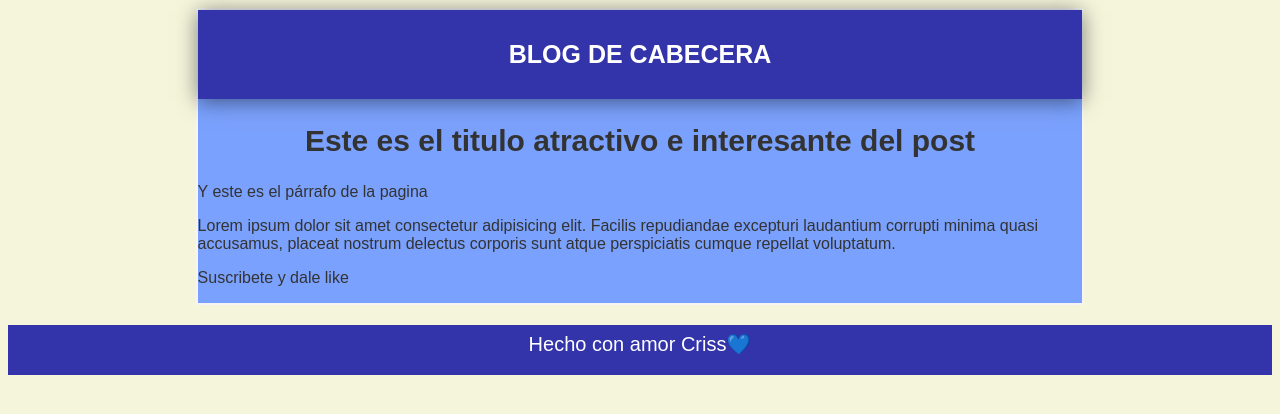
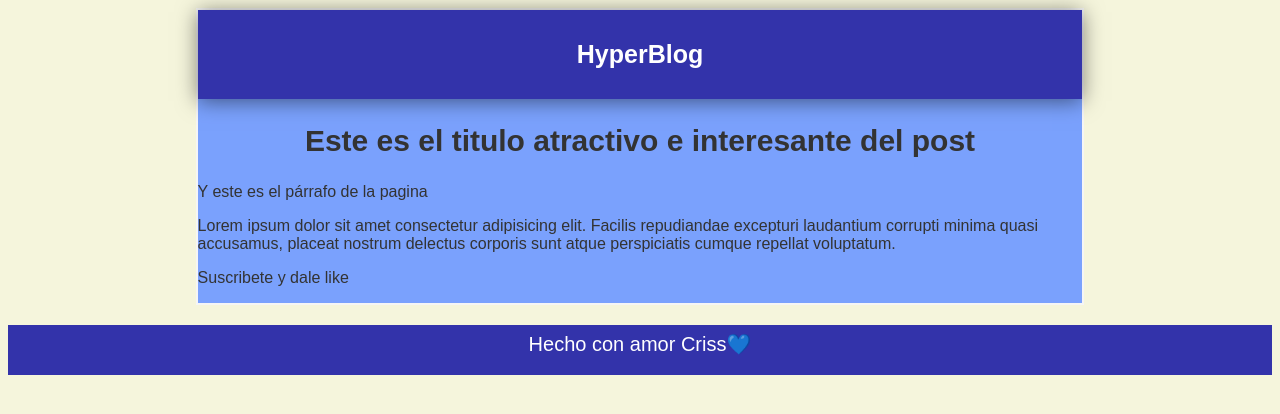
Before and after one commit to CrissG07/Blog, a plain HTML site: page index.html in a window 1280 px wide. Drawn offline with Linux system fonts and the light colour scheme.

Commit message:
Cambio de titulo

```diff
--- a/index.html
+++ b/index.html
@@ -10,7 +10,7 @@
 
     <section id="container">
         <div id="cabecera">
-            <p>BLOG DE CABECERA</p>
+            <p>HyperBlog</p>
         </div>
     <div id="post">
         <h1>Este es el titulo atractivo e interesante del post</h1>
```
